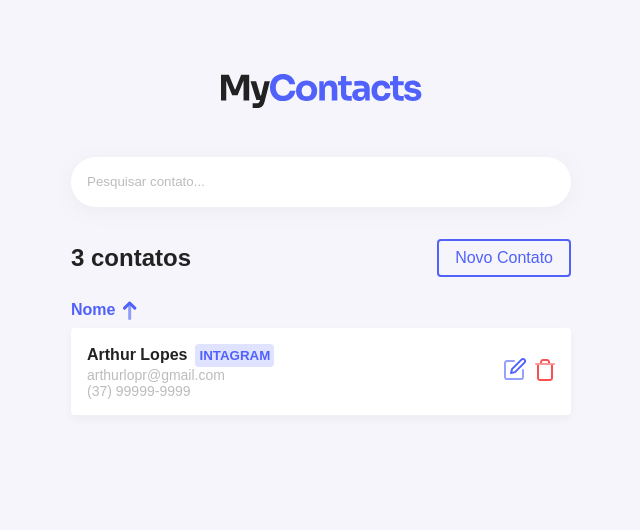
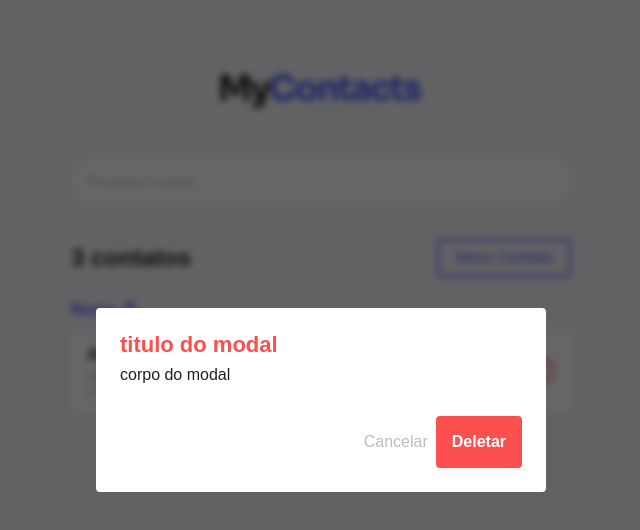
Before and after one commit to arthurlopesr/mycontacts-frontend, a React (Create React App) app: page / in a window 1280 px wide. Shown: the top 530 px of the page, without its empty margins (319-959 px from the left). Built offline with nearby package versions, Linux system fonts and the light colour scheme.

Commit message:
feat: modal component

```diff
--- a/src/components/button.js
+++ b/src/components/button.js
@@ -1,13 +1,9 @@
-import { styled } from 'styled-components';
+import { styled, css } from 'styled-components';
 
 export default styled.button`
-  width: 100%;
   height: 52px;
   border: none;
-  display: flex;
-  align-items: center;
-  justify-content: center;
-  padding: 16px;
+  padding: 0 16px;
 
   border-radius: 4px;
   background: ${({ theme }) => theme.colors.primary.main};
@@ -31,4 +27,16 @@
     background: #ccc;
     cursor: default;
   }
+
+  ${({ theme, danger }) => danger && css`
+    background: ${theme.colors.danger.main};
+
+    &:hover {
+      background: ${theme.colors.danger.light};
+    }
+
+    &:active {
+      background: ${theme.colors.danger.dark}
+    }
+  `}
 `;
--- a/src/components/contact-form/styles.js
+++ b/src/components/contact-form/styles.js
@@ -6,4 +6,7 @@
 
 export const ButtonContainer = styled.div`
   margin-top: 24px;
+  button {
+    width: 100%;
+  }
 `;
--- a/src/components/form-group/styles.js
+++ b/src/components/form-group/styles.js
@@ -1,6 +1,7 @@
 import { styled } from 'styled-components';
 
 export const Container = styled.div`
+
   & + & {
     margin-top: 16px;
   }
--- /dev/null
+++ b/src/components/modal/Modal.jsx
@@ -0,0 +1,31 @@
+import PropTypes from 'prop-types';
+import { Overlay, Container, Footer } from './styles';
+import Button from '../button';
+
+export function Modal({ danger }) {
+  return (
+    <Overlay>
+      <Container danger={danger}>
+        <h1>titulo do modal</h1>
+        <p>corpo do modal</p>
+
+        <Footer>
+          <button type="button" className="cancel-button">
+            Cancelar
+          </button>
+          <Button type="button" danger={danger}>
+            Deletar
+          </Button>
+        </Footer>
+      </Container>
+    </Overlay>
+  );
+}
+
+Modal.propTypes = {
+  danger: PropTypes.bool,
+};
+
+Modal.defaultProps = {
+  danger: false,
+};
--- /dev/null
+++ b/src/components/modal/styles.js
@@ -0,0 +1,54 @@
+import { styled } from 'styled-components';
+
+export const Overlay = styled.div`
+  background: rgba(0, 0, 0, 0.60);
+  backdrop-filter: blur(3.5px);
+
+  position: absolute;
+  width: 100%;
+  height: 100%;
+  left: 0;
+  top: 0;
+
+  display: flex;
+  justify-content: center;
+  align-items: center;
+`;
+
+export const Container = styled.div`
+  width: 100%;
+  max-width: 450px;
+  padding: 24px;
+
+  border-radius: 4px;
+  background: #FFF;
+  box-shadow: 0px 4px 10px 0px rgba(0, 0, 0, 0.04);
+
+  h1 {
+    font-size: 22px;
+    color: ${({ theme, danger }) => (
+    danger ? theme.colors.danger.main : theme.colors.gray[900]
+  )}
+  }
+
+  p {
+    margin-top: 8px;
+  }
+`;
+
+export const Footer = styled.footer`
+  margin-top: 32px;
+  display: flex;
+  align-items: center;
+  justify-content: flex-end;
+  gap: 8px;
+
+  .cancel-button {
+    cursor: pointer;
+    background: transparent;
+    border: none;
+
+    font-size: 16px;
+    color: ${({ theme }) => theme.colors.gray[200]};
+  }
+`;
--- a/src/pages/home/Home.jsx
+++ b/src/pages/home/Home.jsx
@@ -5,10 +5,12 @@
 import arrow from '../../assets/images/arrow.svg';
 import edit from '../../assets/images/edit.svg';
 import trash from '../../assets/images/trash.svg';
+import { Modal } from '../../components/modal/Modal';
 
 export function Home() {
   return (
     <Container>
+      <Modal danger />
 
       <InputSeachContainer>
         <input type="text" placeholder="Pesquisar contato..." />
--- a/src/pages/home/styles.js
+++ b/src/pages/home/styles.js
@@ -116,7 +116,7 @@
 
     border: none;
     border-radius: 25px;
-    filter: drop-shadow(0px 4px 10px rgba(0, 0, 0, 0.04));
+   // filter: drop-shadow(0px 4px 10px rgba(0, 0, 0, 0.04));
 
     outline: 0;
 
--- a/src/styles/themes/default.js
+++ b/src/styles/themes/default.js
@@ -11,5 +11,10 @@
       900: '#222222',
       200: '#BCBCBC',
     },
+    danger: {
+      light: '#F97171',
+      main: '#FC5050',
+      dark: '#F63131',
+    },
   },
 };
```
